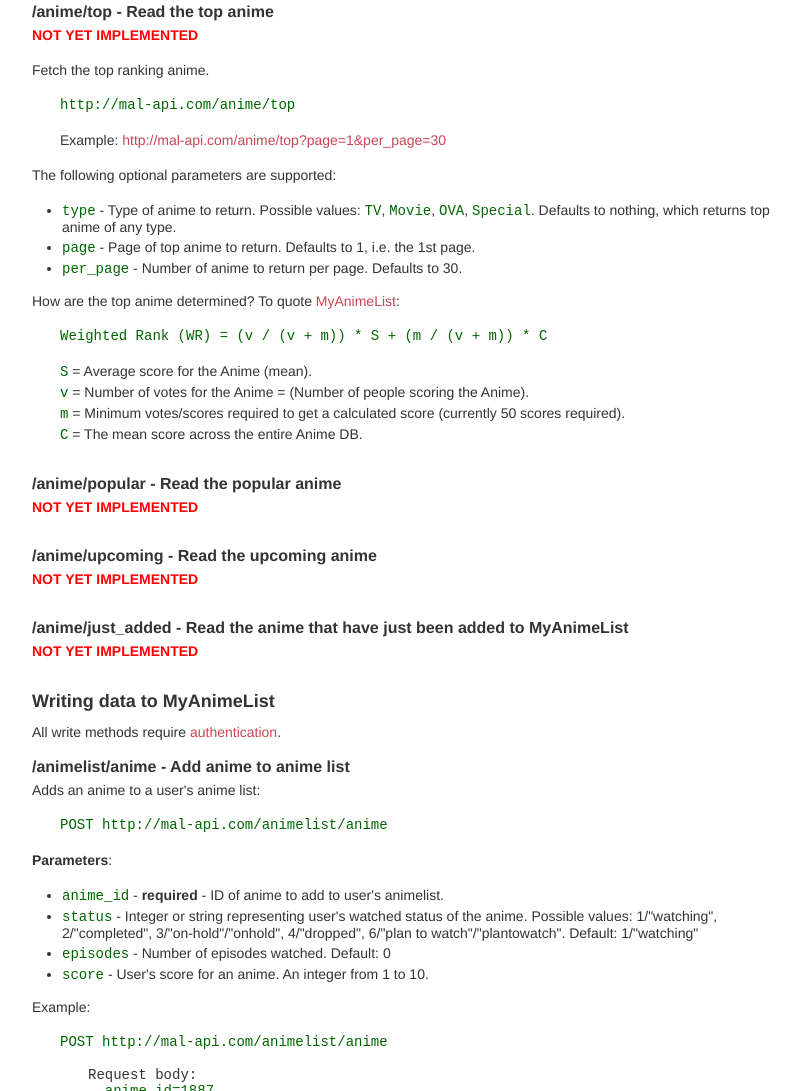
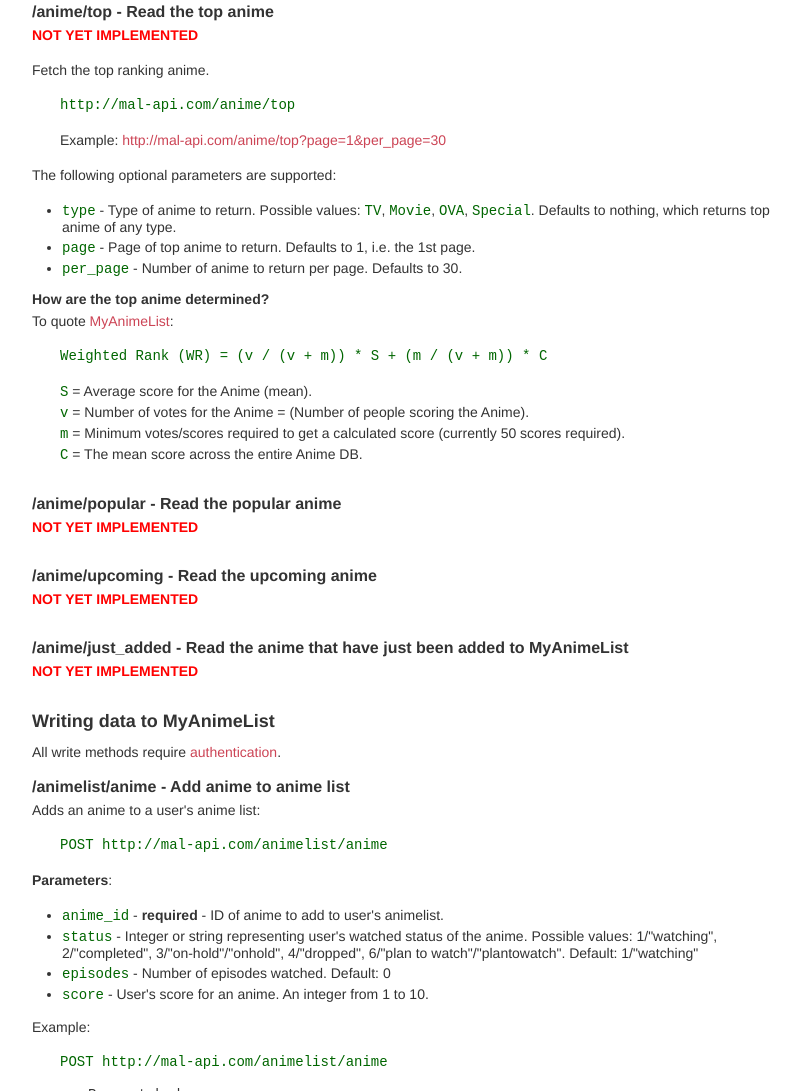
Before and after one commit to chuyeow/myanimelist-api, a plain HTML site: page public/docs/index.html in a window 1280 px wide. Shown: the part 4754-5845 px from the top of the page, without its empty margins (238-1039 px from the left). Drawn offline with Linux system fonts and the light colour scheme.

Commit message:
Make "How are the top anime determined?" a section heading.

```diff
--- a/public/docs/index.html
+++ b/public/docs/index.html
@@ -441,7 +441,9 @@
       <li><code>per_page</code> - Number of anime to return per page. Defaults to 30.</li>
     </ul>
 
-    <p>How are the top anime determined? To quote <a href="http://myanimelist.net/info.php?go=topanime">MyAnimeList</a>:</p>
+    <h4>How are the top anime determined?</h4>
+
+    <p>To quote <a href="http://myanimelist.net/info.php?go=topanime">MyAnimeList</a>:</p>
     <blockquote>
       <p><code>Weighted Rank (WR) = (v / (v + m)) * S + (m / (v + m)) * C</code></p>
       <p><code>S</code> = Average score for the Anime (mean).<br />
```
